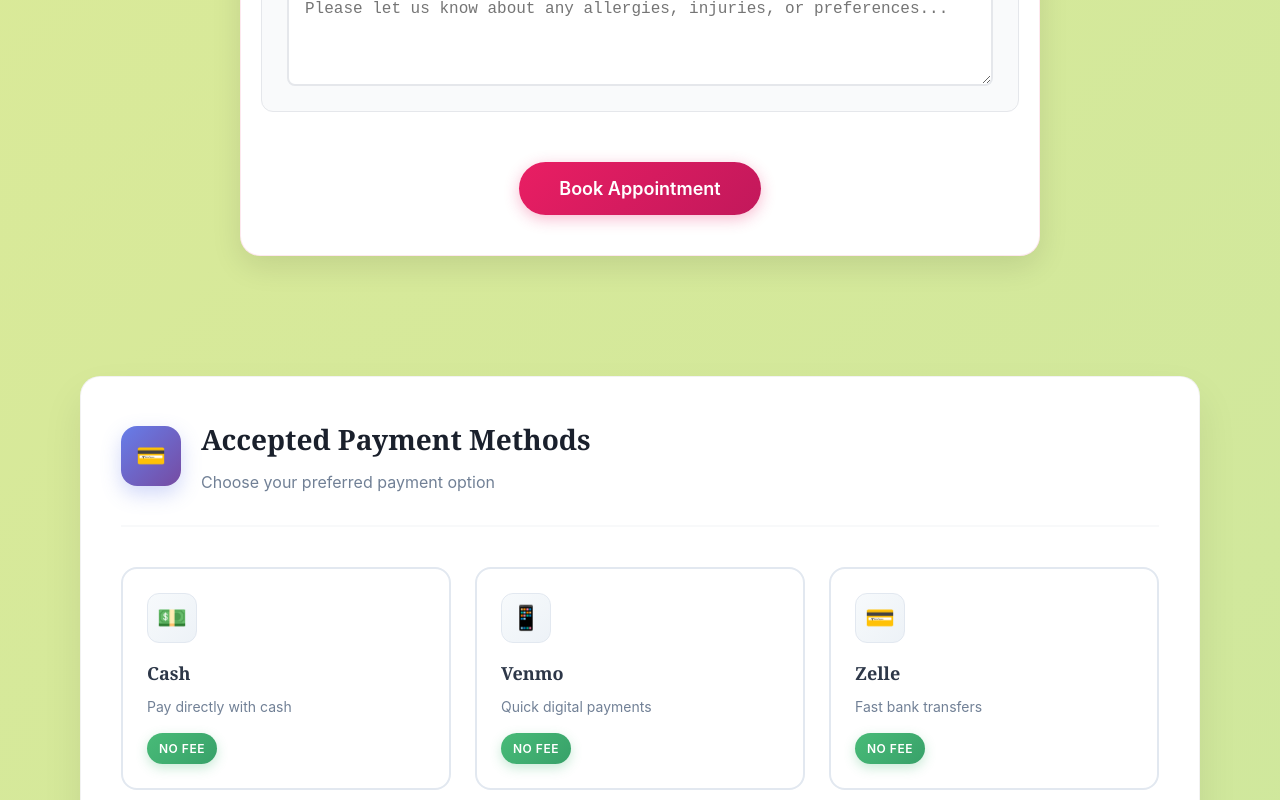
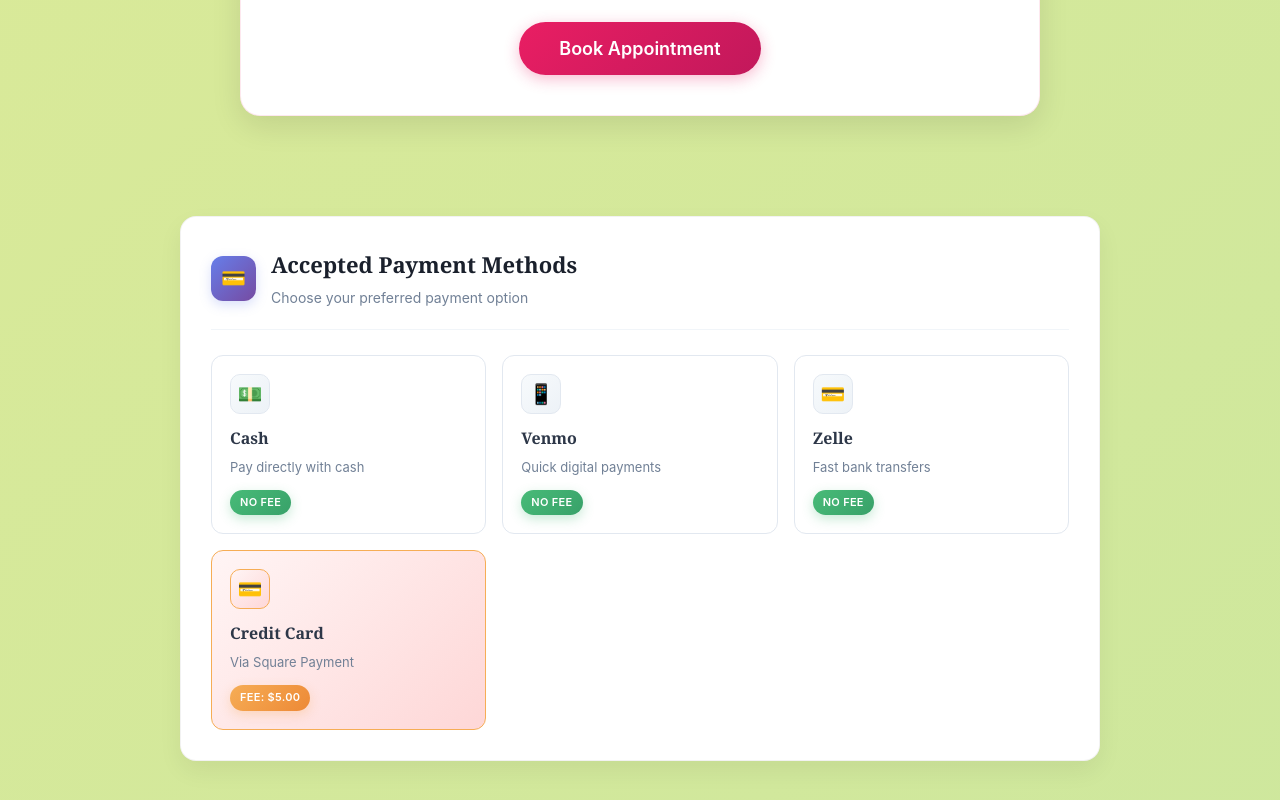
Before and after one commit to tanisnus/Linda-Lue-s-Massage-Coding-, a React (Vite) app: page /booking in a window 1280 px wide. Shown: the part 2000-2800 px from the top of the page. Built offline with nearby package versions, Linux system fonts and the light colour scheme.

Commit message:
Booking Updated

```diff
--- a/src/pages/Booking.css
+++ b/src/pages/Booking.css
@@ -7,7 +7,7 @@
 
 /* Booking Hero Section */
 .booking-hero {
-    padding: 80px 40px;
+    padding: 80px 40px 30px 40px;
     text-align: center;
     background: linear-gradient(135deg, rgba(255, 255, 255, 0.1) 0%, rgba(255, 255, 255, 0.05) 100%);
     backdrop-filter: blur(10px);
@@ -60,23 +60,23 @@
 
 /* Booking Form Section */
 .booking-form-section {
-    padding: 60px 40px;
+    padding: 20px 40px 60px 40px;
     max-width: 1200px;
     margin: 0 auto;
 }
 
 /* Payment Methods Section */
 .payment-methods-section {
-    padding: 60px 40px;
-    max-width: 1200px;
+    padding: 40px;
+    max-width: 1000px;
     margin: 0 auto;
 }
 
 .payment-methods-container {
     background: #ffffff;
-    border-radius: 20px;
-    padding: 40px;
-    box-shadow: 0 20px 40px rgba(0, 0, 0, 0.08);
+    border-radius: 16px;
+    padding: 30px;
+    box-shadow: 0 10px 25px rgba(0, 0, 0, 0.06);
     border: 1px solid rgba(0, 0, 0, 0.05);
 }
 
@@ -84,25 +84,25 @@
 .payment-header {
     display: flex;
     align-items: center;
-    gap: 20px;
-    margin-bottom: 40px;
-    padding-bottom: 30px;
-    border-bottom: 2px solid #f8f9fa;
+    gap: 15px;
+    margin-bottom: 25px;
+    padding-bottom: 20px;
+    border-bottom: 1px solid #f1f5f9;
 }
 
 .payment-header-icon {
-    width: 60px;
-    height: 60px;
+    width: 45px;
+    height: 45px;
     background: linear-gradient(135deg, #667eea 0%, #764ba2 100%);
-    border-radius: 16px;
+    border-radius: 12px;
     display: flex;
     align-items: center;
     justify-content: center;
-    box-shadow: 0 8px 20px rgba(102, 126, 234, 0.3);
+    box-shadow: 0 4px 12px rgba(102, 126, 234, 0.25);
 }
 
 .payment-icon-symbol {
-    font-size: 28px;
+    font-size: 22px;
     color: white;
 }
 
@@ -111,15 +111,15 @@
 }
 
 .payment-section-title {
-    font-size: 28px;
-    font-weight: 700;
+    font-size: 22px;
+    font-weight: 600;
     color: #1a202c;
-    margin-bottom: 8px;
+    margin-bottom: 4px;
     font-family: 'Georgia', serif;
 }
 
 .payment-section-subtitle {
-    font-size: 16px;
+    font-size: 14px;
     color: #718096;
     margin: 0;
 }
@@ -127,23 +127,23 @@
 /* Payment Options Grid */
 .payment-options-grid {
     display: grid;
-    grid-template-columns: repeat(auto-fit, minmax(280px, 1fr));
-    gap: 24px;
+    grid-template-columns: repeat(auto-fit, minmax(220px, 1fr));
+    gap: 16px;
 }
 
 .payment-option-card {
     background: #ffffff;
-    border: 2px solid #e2e8f0;
-    border-radius: 16px;
-    padding: 24px;
+    border: 1px solid #e2e8f0;
+    border-radius: 12px;
+    padding: 18px;
     transition: all 0.3s ease;
     position: relative;
     overflow: hidden;
 }
 
 .payment-option-card:hover {
-    transform: translateY(-4px);
-    box-shadow: 0 20px 40px rgba(0, 0, 0, 0.1);
+    transform: translateY(-2px);
+    box-shadow: 0 8px 20px rgba(0, 0, 0, 0.08);
     border-color: #667eea;
 }
 
@@ -154,18 +154,18 @@
 
 .payment-option-card.credit-card-option:hover {
     border-color: #ed8936;
-    box-shadow: 0 20px 40px rgba(246, 173, 85, 0.2);
+    box-shadow: 0 8px 20px rgba(246, 173, 85, 0.15);
 }
 
 .payment-option-icon {
-    width: 50px;
-    height: 50px;
+    width: 40px;
+    height: 40px;
     background: linear-gradient(135deg, #f7fafc 0%, #edf2f7 100%);
-    border-radius: 12px;
+    border-radius: 10px;
     display: flex;
     align-items: center;
     justify-content: center;
-    margin-bottom: 16px;
+    margin-bottom: 12px;
     border: 1px solid #e2e8f0;
 }
 
@@ -175,7 +175,7 @@
 }
 
 .payment-icon-symbol {
-    font-size: 24px;
+    font-size: 20px;
 }
 
 .payment-option-content {
@@ -183,28 +183,28 @@
 }
 
 .payment-option-name {
-    font-size: 18px;
+    font-size: 16px;
     font-weight: 600;
     color: #2d3748;
-    margin-bottom: 8px;
+    margin-bottom: 6px;
     font-family: 'Georgia', serif;
 }
 
 .payment-option-description {
-    font-size: 14px;
+    font-size: 13px;
     color: #718096;
-    margin-bottom: 16px;
-    line-height: 1.5;
+    margin-bottom: 12px;
+    line-height: 1.4;
 }
 
 .payment-option-badge {
     display: inline-block;
-    padding: 6px 12px;
-    border-radius: 20px;
-    font-size: 12px;
+    padding: 4px 10px;
+    border-radius: 16px;
+    font-size: 11px;
     font-weight: 600;
     text-transform: uppercase;
-    letter-spacing: 0.5px;
+    letter-spacing: 0.3px;
 }
 
 .payment-option-badge.no-fee {
@@ -326,7 +326,7 @@
 
 @media (max-width: 768px) {
     .booking-hero {
-        padding: 60px 20px;
+        padding: 60px 20px 20px 20px;
     }
 
     .main-heading {
@@ -334,35 +334,35 @@
     }
 
     .booking-form-section {
-        padding: 40px 20px;
+        padding: 15px 20px 40px 20px;
     }
 
     .payment-methods-section {
-        padding: 40px 20px;
+        padding: 30px 20px;
     }
 
     .payment-methods-container {
-        padding: 30px 20px;
+        padding: 25px 20px;
     }
 
     .payment-header {
         flex-direction: column;
         text-align: center;
-        gap: 15px;
+        gap: 12px;
     }
 
     .payment-header-icon {
-        width: 50px;
-        height: 50px;
+        width: 40px;
+        height: 40px;
     }
 
     .payment-section-title {
-        font-size: 24px;
+        font-size: 20px;
     }
 
     .payment-options-grid {
         grid-template-columns: repeat(2, 1fr);
-        gap: 20px;
+        gap: 14px;
     }
 
     .booking-info-section {
@@ -373,7 +373,7 @@
 
 @media (max-width: 768px) {
     .booking-hero {
-        padding: 40px 15px;
+        padding: 40px 15px 15px 15px;
     }
 
     .main-heading {
@@ -385,54 +385,54 @@
     }
 
     .booking-form-section {
-        padding: 30px 15px;
+        padding: 10px 15px 30px 15px;
     }
 
     .payment-methods-section {
-        padding: 30px 15px;
+        padding: 25px 15px;
     }
 
     .payment-methods-container {
-        padding: 25px 15px;
+        padding: 20px 15px;
     }
 
     .payment-header {
-        margin-bottom: 30px;
-        padding-bottom: 20px;
+        margin-bottom: 20px;
+        padding-bottom: 15px;
     }
 
     .payment-section-title {
-        font-size: 22px;
+        font-size: 18px;
     }
 
     .payment-section-subtitle {
-        font-size: 14px;
+        font-size: 13px;
     }
 
     .payment-options-grid {
         grid-template-columns: 1fr;
-        gap: 16px;
+        gap: 12px;
     }
 
     .payment-option-card {
-        padding: 20px;
+        padding: 16px;
     }
 
     .payment-option-icon {
-        width: 45px;
-        height: 45px;
+        width: 35px;
+        height: 35px;
     }
 
     .payment-icon-symbol {
-        font-size: 20px;
+        font-size: 18px;
     }
 
     .payment-option-name {
-        font-size: 16px;
+        font-size: 15px;
     }
 
     .payment-option-description {
-        font-size: 13px;
+        font-size: 12px;
     }
 
     .booking-info-section {
@@ -461,7 +461,7 @@
 
 @media (max-width: 480px) {
     .booking-hero {
-        padding: 30px 10px;
+        padding: 30px 10px 10px 10px;
     }
 
     .main-heading {
@@ -469,7 +469,7 @@
     }
 
     .booking-form-section {
-        padding: 20px 10px;
+        padding: 5px 10px 20px 10px;
     }
 
     .booking-info-section {
--- a/src/pages/Booking.tsx
+++ b/src/pages/Booking.tsx
@@ -7,10 +7,10 @@ export default function Booking() {
             {/* Hero Section */}
             <section className="booking-hero">
                 <div className="booking-hero-content">
-                    <div className="wellbeing-badge">
+                    {/* <div className="wellbeing-badge">
                         <span className="leaf-icon">🌿</span>
                         <span className="badge-text">Book Your Appointment</span>
-                    </div>
+                    </div> */}
                     <h1 className="main-heading">Schedule Your Massage</h1>
                     <p className="description">
                         Book your relaxing massage session with our professional therapists.
--- a/src/pages/Service.css
+++ b/src/pages/Service.css
@@ -15,7 +15,7 @@
 /* Hero Section */
 .service-hero {
     padding: 80px 40px;
-    padding-bottom: 20px;
+    padding-bottom: 50px;
     text-align: center;
     background: linear-gradient(135deg, rgba(255, 255, 255, 0.2) 0%, rgba(255, 255, 255, 0.1) 100%);
     backdrop-filter: blur(10px);
@@ -101,8 +101,12 @@
 }
 
 .book-now-button.secondary {
-    background: transparent;
-    color: #8B1538;
+    /* background: transparent;
+    color: #8B1538; */
+
+    background: linear-gradient(135deg, #8B1538 0%, #5C0E25 100%);
+    color: white;
+
     border: 2px solid #8B1538;
     box-shadow: 0 8px 25px rgba(139, 21, 56, 0.2);
 }
@@ -146,7 +150,7 @@
 
 /* Services Section */
 .services-section {
-    padding: 10px 40px 60px 40px;
+    padding: 0px 40px 60px 40px;
     max-width: 1200px;
     margin: 0 auto;
 }
@@ -448,6 +452,7 @@
 @media (max-width: 1024px) {
     .service-hero {
         padding: 60px 20px;
+        padding-bottom: 8px;
     }
 
     .service-hero .main-heading {
@@ -473,7 +478,7 @@
 
 
     .services-section {
-        padding: 15px 20px 40px 20px;
+        padding: 0px 20px 40px 20px;
     }
 
     .service-category {
@@ -497,6 +502,7 @@
 @media (max-width: 768px) {
     .service-hero {
         padding: 40px 15px;
+        padding-bottom: 5px;
     }
 
     .service-hero .main-heading {
@@ -532,7 +538,7 @@
     }
 
     .services-section {
-        padding: 10px 15px 30px 15px;
+        padding: 0px 15px 30px 15px;
     }
 
     .service-category {
@@ -591,6 +597,7 @@
 @media (max-width: 480px) {
     .service-hero {
         padding: 30px 10px;
+        padding-bottom: 5px;
     }
 
     .service-hero .main-heading {
@@ -626,7 +633,7 @@
     }
 
     .services-section {
-        padding: 5px 10px 20px 10px;
+        padding: 0px 10px 20px 10px;
     }
 
     .service-category {
```
Also changed, not shown: src/components/BookingForm.tsx (+11 -56 lines), 2 other files (tests, documents, lock files or other folders).
